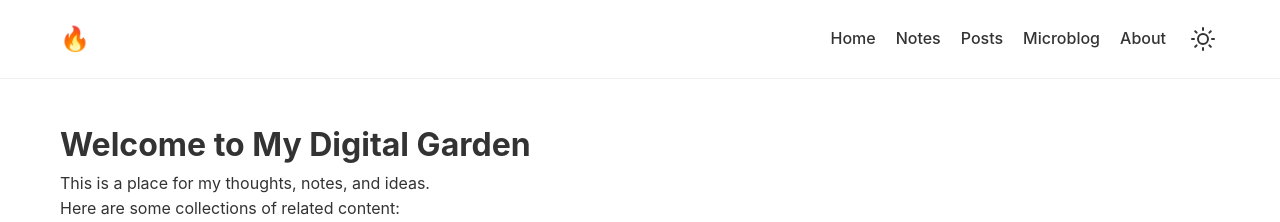
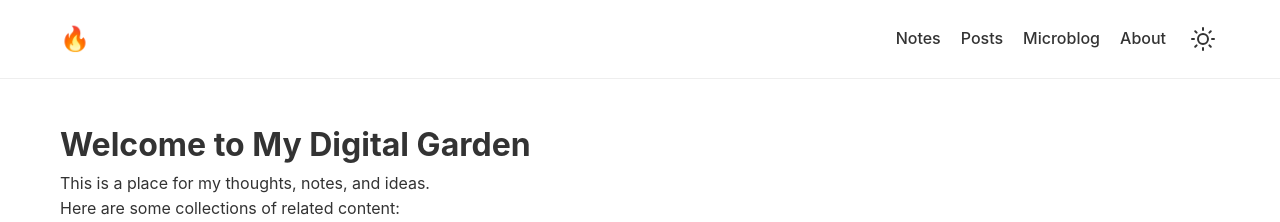
Before and after one commit to HelloPages/blog, a Jekyll site: the page built from index.html, in a window 1280 px wide. Shown: the top 222 px of the page. Built offline with Jekyll 4.4.1, drawn with Linux system fonts in a browser that asks for light colours.

Commit message:
Update default.html

```diff
--- a/_layouts/default.html
+++ b/_layouts/default.html
@@ -17,8 +17,9 @@
   <header class="site-header">
     <div class="container">
       <a href="{{ '/' | relative_url }}" class="site-logo">🔥</a>
+         <!--  Nav  -->
       <nav class="site-nav">
-        <a href="{{ '/home' | relative_url }}" {% if page.url contains '/home' %}class="active"{% endif %}>Home</a>
+<!--    <a href="{{ '/home' | relative_url }}" {% if page.url contains '/home' %}class="active"{% endif %}>Home</a>  -->
         <a href="{{ '/notes' | relative_url }}" {% if page.url contains '/notes' %}class="active"{% endif %}>Notes</a>
         <a href="{{ '/posts' | relative_url }}" {% if page.url contains '/posts' %}class="active"{% endif %}>Posts</a>
         <a href="{{ '/microblog' | relative_url }}" {% if page.url contains '/microblog' %}class="active"{% endif %}>Microblog</a>
```
